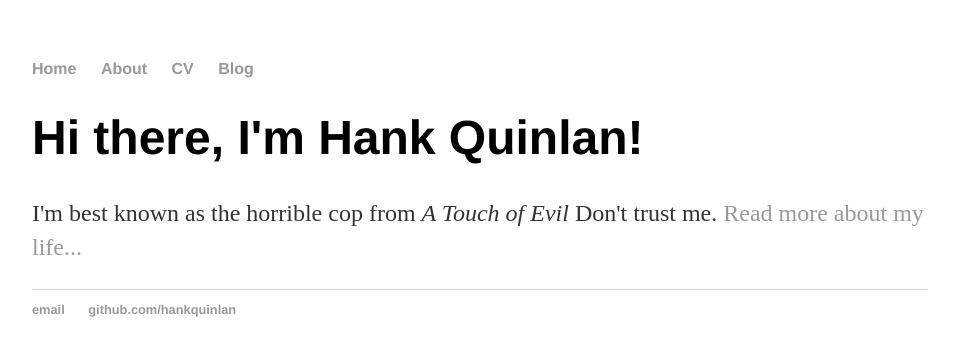
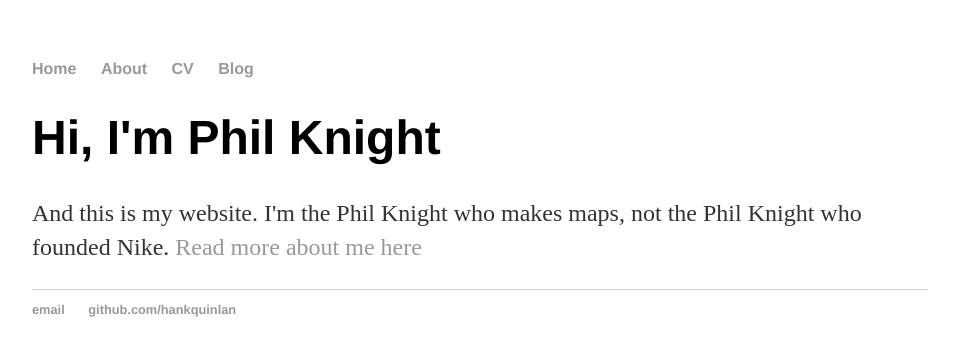
Before and after one commit to PhilKnight/philknight.github.io, a Jekyll site: the page built from index.html, in a window 1280 px wide. Shown: the top 356 px of the page, without its empty margins (160-1115 px from the left). Built offline with Jekyll 4.4.1, drawn with Linux system fonts in a browser that asks for light colours.

Commit message:
Update index.html

```diff
--- a/index.html
+++ b/index.html
@@ -1,8 +1,8 @@
 ---
 layout: default
-title: Hank Quinlan, Horrible Cop
+title: Philip Knight's Website
 ---
 <div class="blurb">
-	<h1>Hi there, I'm Hank Quinlan!</h1>
-	<p>I'm best known as the horrible cop from <em>A Touch of Evil</em> Don't trust me. <a href="/about">Read more about my life...</a></p>
+	<h1>Hi, I'm Phil Knight</h1>
+	<p>And this is my website. I'm the Phil Knight who makes maps, not the Phil Knight who founded Nike. <a href="/about">Read more about me here</a></p>
 </div><!-- /.blurb -->
```
